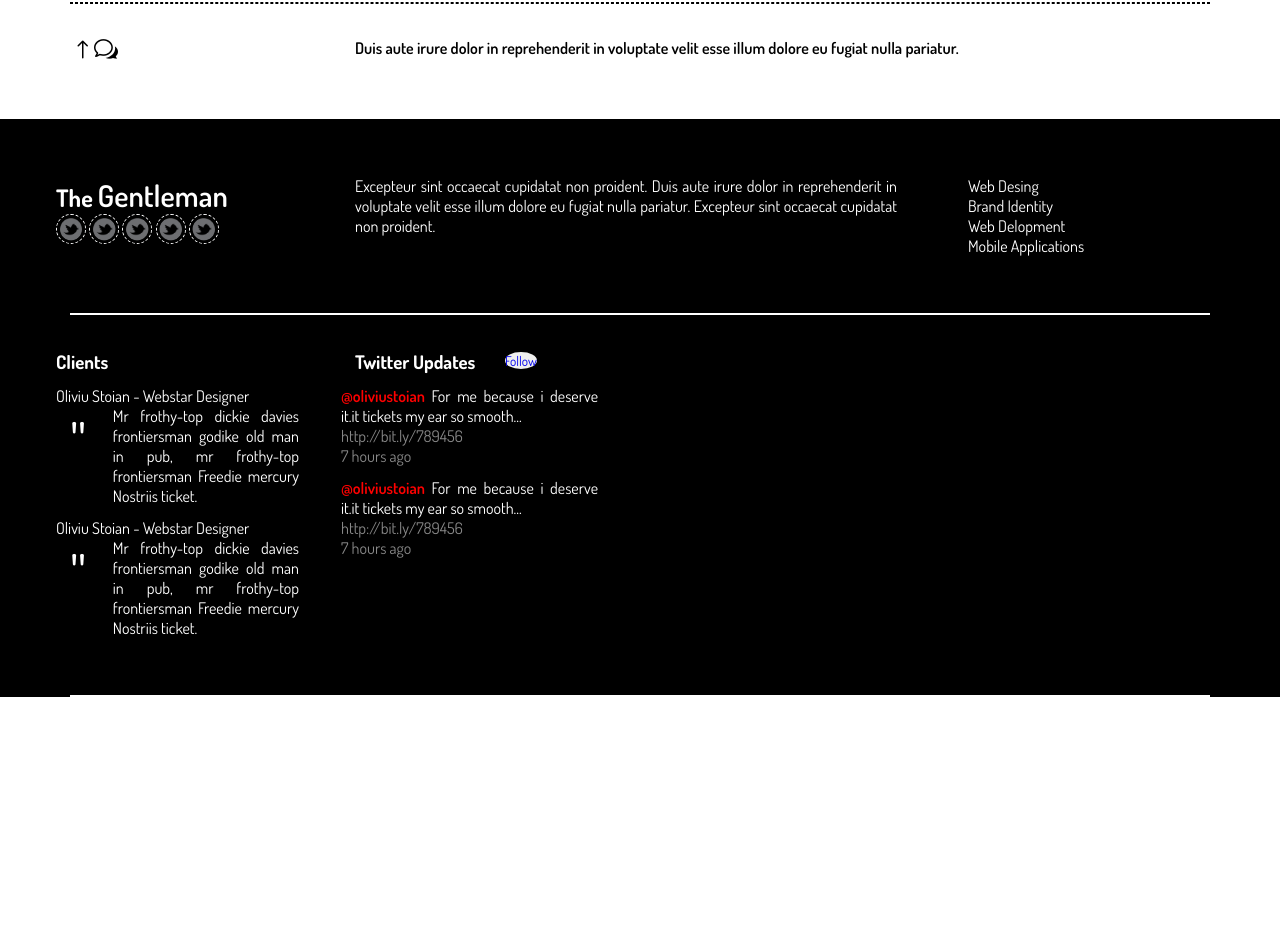
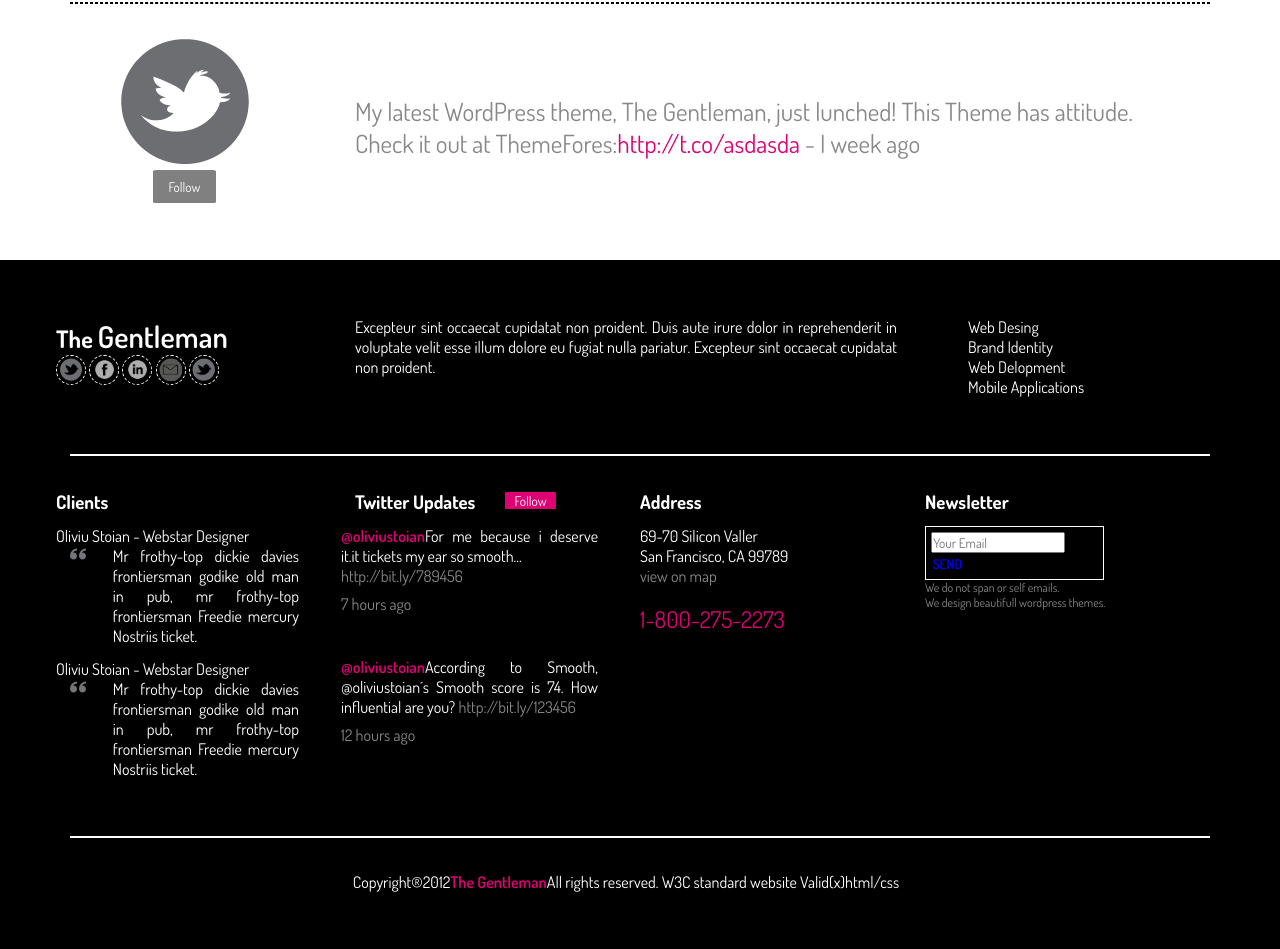
Before and after one commit to LindaLopezR/22_GENTLEMAN, a plain HTML site: page index.html in a window 1280 px wide. Shown: the part 2000-2949 px from the top of the page. Before the commit the page ends 2697 px from the top, so only its background shows below. Drawn offline with Linux system fonts and the light colour scheme.

Commit message:
Versión 2 del examen

```diff
--- a/css/common.css
+++ b/css/common.css
@@ -40,7 +40,13 @@ p {
 .mr_5 {
 	margin-left: 3%;
 }
+.mr_6 {
+	margin-top: 17%;
+}
 /*FONDO*/
 .black {
 	background-color: black;
 }
+.pre {
+	font-size: 12px;
+}
--- a/css/main.css
+++ b/css/main.css
@@ -8,7 +8,7 @@
 	padding-right: 6%;
 }
 .color:hover {
-	color: red;
+	color: #DF0174;
 }
 /*SECCION 2*/
 /*MENÚ PEQUEÑO*/
@@ -21,6 +21,10 @@
 }
 hr {
 	border-style: dashed;
+}
+/*FRASE*/
+.frase {
+	font-size: 25px;
 }
 /*FOOTER*/
 /*MENÚ */
@@ -53,5 +57,31 @@ li {
 }
 /*Twitter*/
 .roja {
-	color: red;
+	color: #DF0174;
 }
+.follow0 {
+	background-color: gray;
+	padding: 3% 6%;
+	border-radius: 5%;
+}
+.follow {
+	background-color: #DF0174;
+	border-radius: 5%;
+	width: 65%;
+}
+/*Formulario*/
+.envio {
+	display: inline-block;
+	border: 1px solid white;
+	padding: 2%;
+}
+input+button {
+	padding: 1%;
+	border-radius: 0;
+	background-color: black;
+	color: white;
+}
+/*Telefono*/
+.tel {
+	font-size: 23px;
+}
--- a/index.html
+++ b/index.html
@@ -148,12 +148,18 @@
         <button class="b2"><a href="#" class="text-white">Load More</a></button>
       </div>
        <hr>
-      <div class="row mr_1 mr_2P">
+       <!-- Frase -->
+      <div class="row mr_1 mr_2P text-center">
         <div class="col-3">
-          <h1 class="arrow_up">w</h1>
+          <div class="row">
+            <img src="img/twitter.png" alt="twitter">
+          </div>
+          <div class="row">
+            <button class="follow0"><a href="#" class="text-white">Follow</a></button>
+          </div>
         </div>
-        <div class="col-9">
-          <strong>Duis aute irure dolor in reprehenderit in voluptate velit esse illum dolore eu fugiat nulla pariatur.</strong>
+        <div class="col-9 text-center mr_2">
+          <p class="frase text-gray">My latest WordPress theme, The Gentleman, just lunched! This Theme has attitude.<br>Check it out at ThemeFores:<a href="#" class="roja">http://t.co/asdasda</a> - I week ago</p>
         </div>
       </div>
     </div>
@@ -168,9 +174,9 @@
           </div>
           <div class="row">
             <img src="img/twitter.png" class="icon" alt="Twitter">
-            <img src="img/twitter.png" class="icon" alt="Twitter">
-            <img src="img/twitter.png" class="icon" alt="Twitter">
-            <img src="img/twitter.png" class="icon" alt="Twitter">
+            <img src="img/facebook.png" class="icon" alt="Facebook">
+            <img src="img/in.png" class="icon" alt="In">
+            <img src="img/mensaje.png" class="icon" alt="Correo">
             <img src="img/twitter.png" class="icon" alt="Twitter">
           </div>
 
@@ -195,14 +201,14 @@
           <div class="row">
             <h3>Clients</h3>
             <p class="mr_2">Oliviu Stoian - Webstar Designer</p>
-            <div class="col-2"><p class="comilla">"</p></div>
+            <div class="col-2"><img src="img/comillas.png" alt="comillas"></div>
             <div class="col-10">
               <p>Mr frothy-top dickie davies frontiersman godike old man in pub, mr frothy-top frontiersman Freedie mercury Nostriis ticket.</p>
             </div>
           </div>
           <div class="row mr_2">
             <p>Oliviu Stoian - Webstar Designer</p>
-            <div class="col-2"><p class="comilla">"</p></div>
+            <div class="col-2"><img src="img/comillas.png" alt="comillas"></div>
             <div class="col-10">
               <p>Mr frothy-top dickie davies frontiersman godike old man in pub, mr frothy-top frontiersman Freedie mercury Nostriis ticket.</p>
             </div>
@@ -211,31 +217,42 @@
         <div class="col-3">
           <div class="row">
             <div class="col-7"><h3>Twitter Updates</h3></div>
-            <div class="col-5"><button><a href="#">Follow</a></button></div>
+            <div class="col-5"><button class="follow"><a href="#" class="text-white">Follow</a></button></div>
           </div>
+          <!-- Twits -->
           <div class="row mr_2">
-            <p><strong class="roja">@oliviustoian</strong> For me because i deserve it.it tickets my ear so smooth...</p>
+            <p><strong class="roja">@oliviustoian</strong>For me because i deserve it.it tickets my ear so smooth...</p>
             <a href="#" class="text-gray">http://bit.ly/789456</a>
-            <p class="text-gray">7 hours ago</p>
+            <p class="text-gray mr_1">7 hours ago</p>
           </div>
-          <div class="row mr_2">
-            <p><strong class="roja">@oliviustoian</strong> For me because i deserve it.it tickets my ear so smooth...</p>
-            <a href="#" class="text-gray">http://bit.ly/789456</a>
-            <p class="text-gray">7 hours ago</p>
+          <div class="row mr_6">
+            <p><strong class="roja">@oliviustoian</strong>According to Smooth, @oliviustoian´s Smooth score is 74. How influential are you? <a href="#" class="text-gray">http://bit.ly/123456</a></p>
+            <p class="text-gray mr_1">12 hours ago</p>
           </div>
         </div>
         <div class="col-3">
-
+          <h3>Address</h3>
+          <p class="mr_2">69-70 Silicon Valler <br>San Francisco, CA 99789</p>
+          <p class="text-gray">view on map</p>
+          <p class="roja mr_3 tel">1-800-275-2273</p>
         </div>
         <div class="col-3">
-
+          <h3>Newsletter</h3>
+          <div class="envio mr_2">
+            <input type="text" name="nombre" placeholder="Your Email">
+            <button><a href="#"><strong>SEND</strong></a></button>
+          </div>
+          <p class="text-gray pre">We do not span or self emails.</p>
+          <p class="text-gray pre">We design beautifull wordpress themes.</p>
         </div>
       </div>
       <!-- 3a PARTE -->
       <hr class="style">
+      <!-- Copyright -->
+      <div class="row mr_1">
+        <p class="text-center mr_2P">Copyright®2012<strong class="roja">The Gentleman</strong>All rights reserved. W3C standard website Valid(x)html/css</p>
+      </div>
     </div>
   </footer>
-
-
 </body>
 </html>
```
Also changed, not shown: img/comillas.png (added), img/mensaje.png (added).
